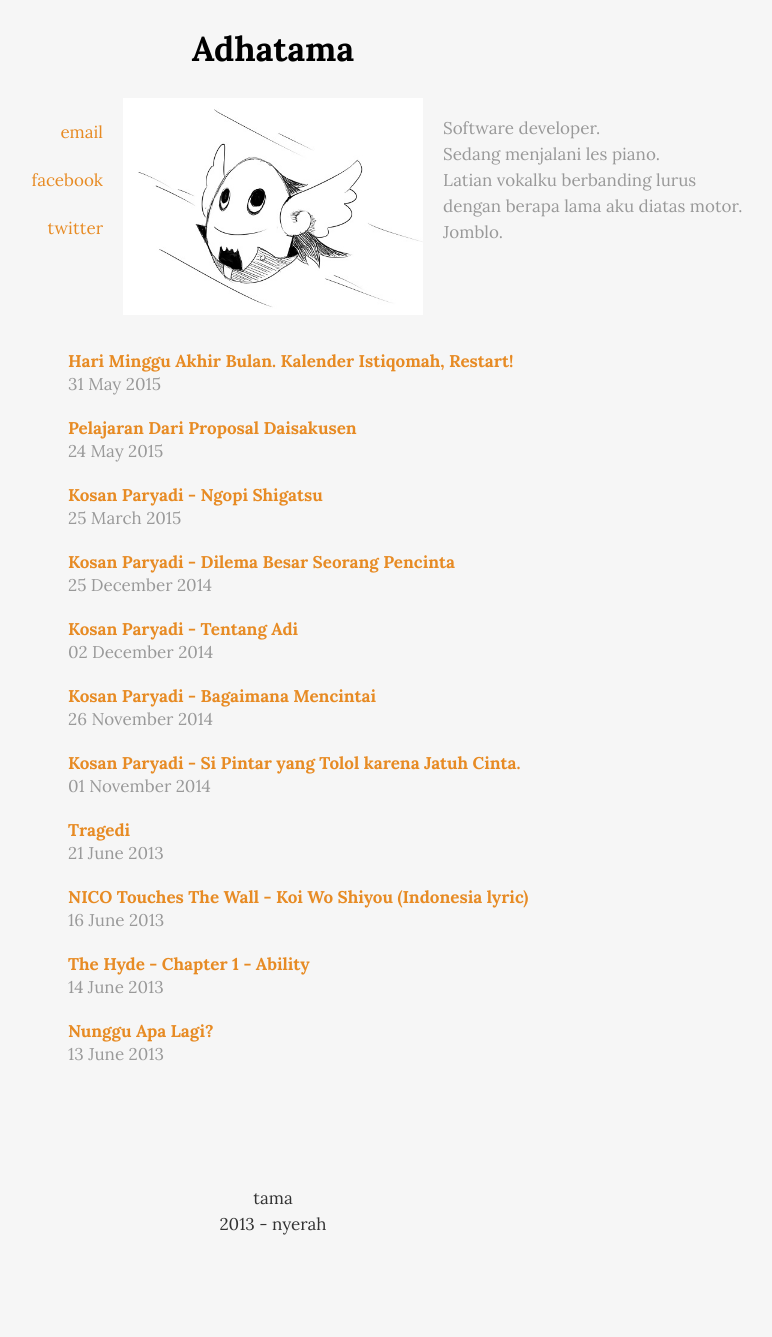
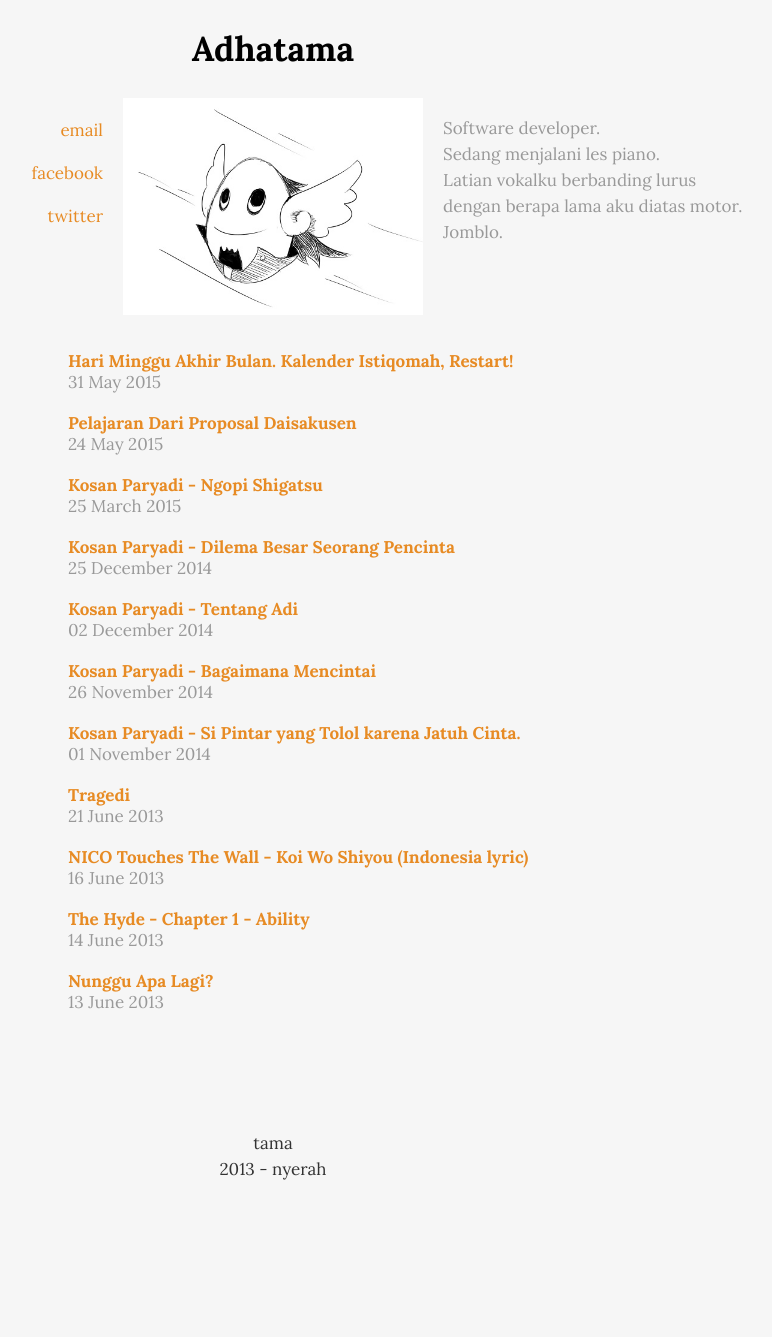
Before and after one commit to adhatama/adhatama.github.io, a Jekyll site: the page built from index.html, in a window 1280 px wide. Shown: the whole page, without its empty margins (367-1139 px from the left). Built offline with Jekyll 4.4.1, drawn with Linux system fonts in a browser that asks for light colours; after the commit the page ends 1282 px from its top, so only the background shows below that.

Commit message:
fix css reduce line spacing

```diff
--- a/css/my.css
+++ b/css/my.css
@@ -1,5 +1,5 @@
 p {
-	line-height: 35px;
+	line-height: 30px;
 }
 
 .left-side {
```
